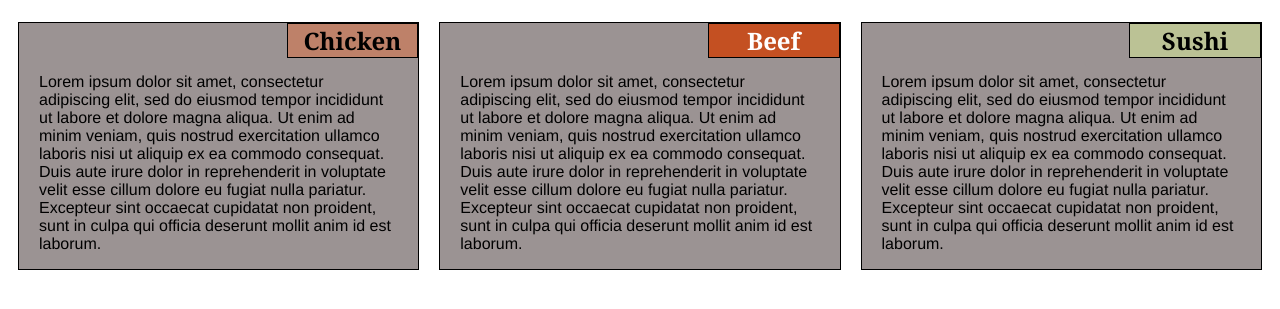
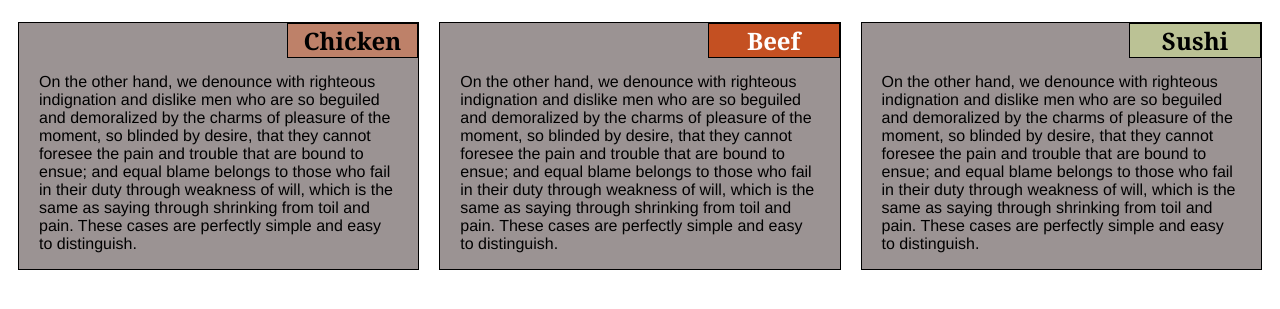
Before and after one commit to RefShah/HCJw1a, a plain HTML site: page mod2_soln/index.html in a window 1280 px wide. Shown: the part 67-376 px from the top of the page. Drawn offline with Linux system fonts and the light colour scheme.

Commit message:
Update index.html

```diff
--- a/mod2_soln/index.html
+++ b/mod2_soln/index.html
@@ -15,7 +15,7 @@
       <div class="shdr">
         <h2 id="chicken">Chicken</h2>
       </div>
-      <div><p>Lorem ipsum dolor sit amet, consectetur adipiscing elit, sed do eiusmod tempor incididunt ut labore et dolore magna aliqua. Ut enim ad minim veniam, quis nostrud exercitation ullamco laboris nisi ut aliquip ex ea commodo consequat. Duis aute irure dolor in reprehenderit in voluptate velit esse cillum dolore eu fugiat nulla pariatur. Excepteur sint occaecat cupidatat non proident, sunt in culpa qui officia deserunt mollit anim id est laborum.</p></div>
+      <div><p>On the other hand, we denounce with righteous indignation and dislike men who are so beguiled and demoralized by the charms of pleasure of the moment, so blinded by desire, that they cannot foresee the pain and trouble that are bound to ensue; and equal blame belongs to those who fail in their duty through weakness of will, which is the same as saying through shrinking from toil and pain. These cases are perfectly simple and easy to distinguish.</p></div>
       </div>
   </section>
   <section class="sec2 col-lg-4 col-md-6">
@@ -23,7 +23,7 @@
       <div class="shdr">
         <h2 id="beef">Beef</h2>
       </div>
-      <div><p>Lorem ipsum dolor sit amet, consectetur adipiscing elit, sed do eiusmod tempor incididunt ut labore et dolore magna aliqua. Ut enim ad minim veniam, quis nostrud exercitation ullamco laboris nisi ut aliquip ex ea commodo consequat. Duis aute irure dolor in reprehenderit in voluptate velit esse cillum dolore eu fugiat nulla pariatur. Excepteur sint occaecat cupidatat non proident, sunt in culpa qui officia deserunt mollit anim id est laborum.</p></div>
+      <div><p>On the other hand, we denounce with righteous indignation and dislike men who are so beguiled and demoralized by the charms of pleasure of the moment, so blinded by desire, that they cannot foresee the pain and trouble that are bound to ensue; and equal blame belongs to those who fail in their duty through weakness of will, which is the same as saying through shrinking from toil and pain. These cases are perfectly simple and easy to distinguish.</p></div>
       </div>
   </section>
   <section class="sec3 col-lg-4 col-md-12">
@@ -31,7 +31,7 @@
       <div class="shdr">
         <h2 id="sushi">Sushi</h2>
       </div>
-      <div><p>Lorem ipsum dolor sit amet, consectetur adipiscing elit, sed do eiusmod tempor incididunt ut labore et dolore magna aliqua. Ut enim ad minim veniam, quis nostrud exercitation ullamco laboris nisi ut aliquip ex ea commodo consequat. Duis aute irure dolor in reprehenderit in voluptate velit esse cillum dolore eu fugiat nulla pariatur. Excepteur sint occaecat cupidatat non proident, sunt in culpa qui officia deserunt mollit anim id est laborum.</p></div>
+      <div><p>On the other hand, we denounce with righteous indignation and dislike men who are so beguiled and demoralized by the charms of pleasure of the moment, so blinded by desire, that they cannot foresee the pain and trouble that are bound to ensue; and equal blame belongs to those who fail in their duty through weakness of will, which is the same as saying through shrinking from toil and pain. These cases are perfectly simple and easy to distinguish.</p></div>
     </section>
 </div>
 
```
